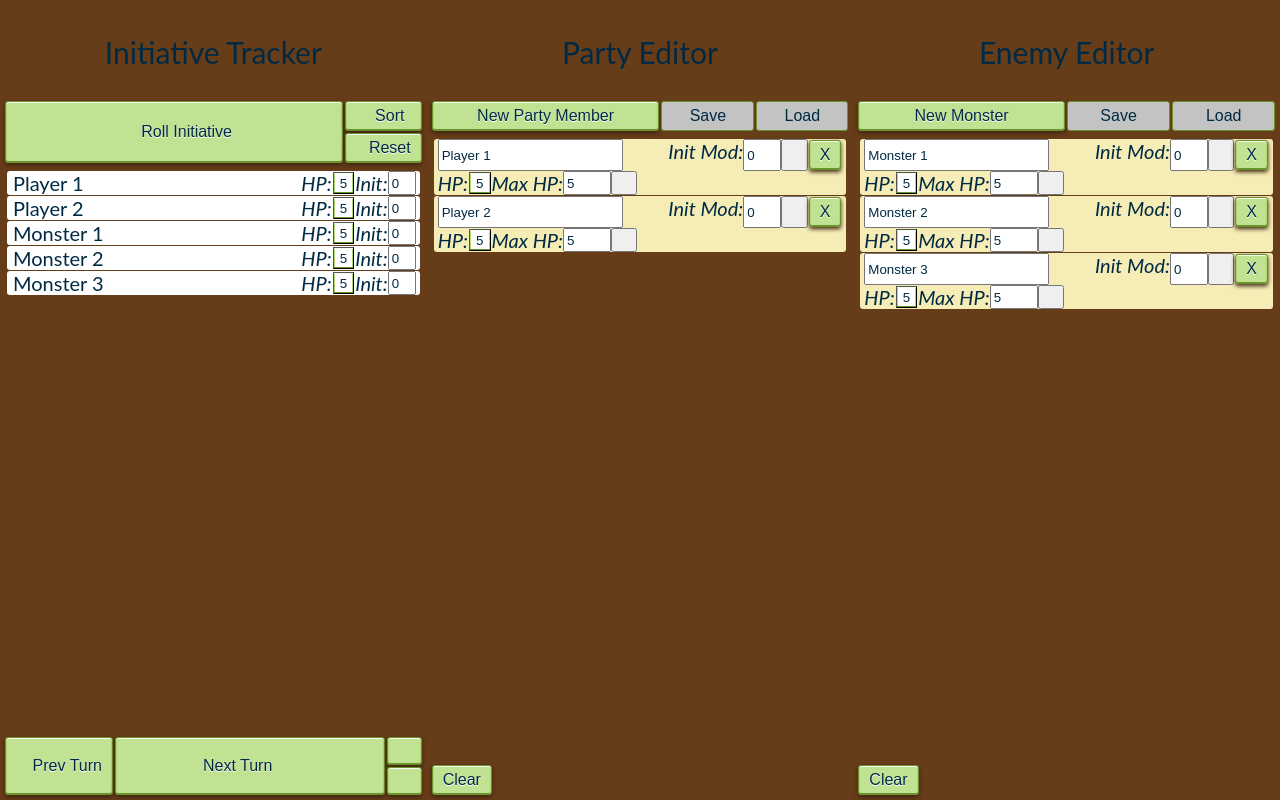
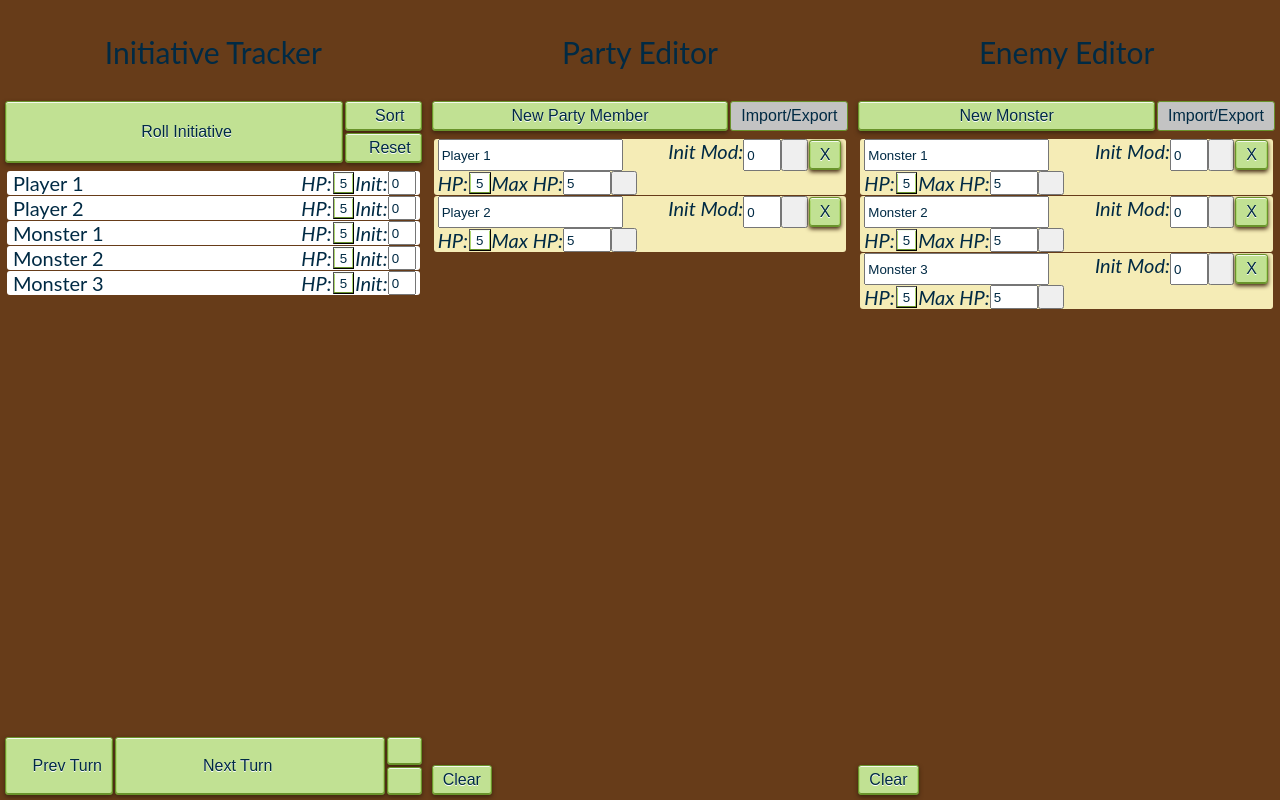
Before and after one commit to dumptruckman/pfcombat, a React (Create React App) app: page / in a window 1280 px wide. Built offline with nearby package versions, Linux system fonts and the light colour scheme; a web font is replaced by a local one.

Commit message:
Added ImportExportModal as a placeholder for being able to save/load combatants.

```diff
--- a/src/App.js
+++ b/src/App.js
@@ -43,6 +43,7 @@ class App extends Component {
     this.combatantsController.getCombatantByName
         = this.combatantsController.getCombatantByName.bind(this);
     this.hideModal = this.hideModal.bind(this);
+    this.showModal = this.showModal.bind(this);
   }
 
 
@@ -70,6 +71,13 @@ class App extends Component {
     });
   }
 
+  showModal(id, target) {
+    this.setState({
+      modalTarget: target,
+      currentModal: id,
+    });
+  }
+
   render() {
     return (
       <div>
@@ -78,8 +86,14 @@ class App extends Component {
             activeCombatants={[...this.state.combatants.values()].filter(c => c.inCombat)}
             combatantsController={this.combatantsController}
           />
-          <PartyEditor combatantsController={this.combatantsController} />
-          <EnemyEditor combatantsController={this.combatantsController} />
+          <PartyEditor
+            combatantsController={this.combatantsController}
+            showModal={this.showModal}
+          />
+          <EnemyEditor
+            combatantsController={this.combatantsController}
+            showModal={this.showModal}
+          />
         </div>
         <div>
           <ModalConductor
--- a/src/ModalConductor.js
+++ b/src/ModalConductor.js
@@ -1,12 +1,14 @@
 import React from "react";
 import PropTypes from "prop-types";
 import HPModal from "./components/HPModal";
+import ImportExportModal from "./components/ImportExportModal";
 
 const ModalConductor = (props) => {
   switch (props.currentModal) {
     case "CURRENT_HP":
       return <HPModal {...props} />;
-
+    case "IMPORT_EXPORT":
+      return <ImportExportModal {...props} />
     default:
       return null;
   }
--- a/src/components/EnemyEditor.js
+++ b/src/components/EnemyEditor.js
@@ -6,7 +6,7 @@ import { ENEMY } from "../CombatantType";
 import Button from "./Button";
 import CombatantsController from "../controllers/CombatantsController";
 
-const EnemyEditor = ({ combatantsController }) => (
+const EnemyEditor = ({ combatantsController, showModal }) => (
   <div id="enemy-editor" className="combat-pane">
     <p className="combat-pane__title">Enemy Editor</p>
     <div className="button-panel">
@@ -15,8 +15,10 @@ const EnemyEditor = ({ combatantsController }) => (
         style={{ flexGrow: 2 }}
         onClick={() => combatantsController.addCombatant(false)}
       >New Monster</Button>
-      <Button className="button-disabled" style={{ flexGrow: 1 }}>Save</Button>
-      <Button className="button-disabled" style={{ flexGrow: 1 }}>Load</Button>
+      <Button
+        className="button-disabled"
+        onClick={() => showModal("IMPORT_EXPORT", false)}
+      >Import/Export</Button>
     </div>
     <CombatantListContainer
       combatantsController={combatantsController}
@@ -33,6 +35,7 @@ const EnemyEditor = ({ combatantsController }) => (
 
 EnemyEditor.propTypes = {
   combatantsController: PropTypes.instanceOf(CombatantsController).isRequired,
+  showModal: PropTypes.func.isRequired,
 };
 
 export default EnemyEditor;
--- a/src/components/HPModal.js
+++ b/src/components/HPModal.js
@@ -91,7 +91,7 @@ class HPModal extends Component {
       <ModalWrapper
         {...this.props}
         title={combatant.name}
-        width={300}
+        width={200}
         showOk={false}
       >
         <div style={{ display: "flex", flexDirection: "column" }}>
--- /dev/null
+++ b/src/components/ImportExportModal.js
@@ -0,0 +1,30 @@
+import React, { Component } from "react";
+import PropTypes from "prop-types";
+import ModalWrapper from "./ModalWrapper";
+import Button from "./Button";
+import CombatantsController from "../controllers/CombatantsController";
+
+class ImportExportModal extends Component {
+
+  render() {
+    const title = this.props.modalTarget ? "Party" : "Enemies";
+    return (
+      <ModalWrapper
+        {...this.props}
+        title={title}
+        width={500}
+        showOk={false}
+      >
+        <div style={{ display: "flex", flexGrow: 1 }}>
+          <textarea style={{ flexGrow: 1, height: 100 }} placeholder="Copy or Paste here" />
+        </div>
+      </ModalWrapper>
+    );
+  }
+}
+
+ImportExportModal.propTypes = {
+  modalTarget: PropTypes.bool.isRequired,
+};
+
+export default ImportExportModal;
--- a/src/components/ModalWrapper.js
+++ b/src/components/ModalWrapper.js
@@ -22,6 +22,9 @@ const ModalWrapper = (props) => {
           </Button>
         ) : null;
 
+  let style = { display: "flex", flexDirection: "column" };
+  style.width = props.width;
+  style = { ...style, ...props.style };
   return (
     // eslint-disable-next-line jsx-a11y/no-static-element-interactions
     <div
@@ -29,14 +32,14 @@ const ModalWrapper = (props) => {
       className="overlay overlay--dark"
       role="presentation"
     >
-      <div className="modal-dialog">
+      <div className="modal-dialog" style={style}>
         <header>
           <h1>{props.title}</h1>
 
           <Button onClick={props.hideModal} style={{ fontSize: 12 }}>Close</Button>
         </header>
 
-        <div className="modal-dialog-contents">
+        <div className="modal-dialog-contents" style={{ display: "flex" }}>
           {props.children}
         </div>
 
@@ -72,6 +75,7 @@ ModalWrapper.defaultProps = {
   okDisabled: false,
   width: 400,
   onOk: () => {},
+  style: {},
 };
 
 export default ModalWrapper;
--- a/src/components/PartyEditor.js
+++ b/src/components/PartyEditor.js
@@ -6,7 +6,7 @@ import { PARTY } from "../CombatantType";
 import Button from "./Button";
 import CombatantsController from "../controllers/CombatantsController";
 
-const PartyEditor = ({ combatantsController }) => (
+const PartyEditor = ({ combatantsController, showModal }) => (
   <div id="party-editor" className="combat-pane">
     <p className="combat-pane__title">Party Editor</p>
     <div className="button-panel">
@@ -15,8 +15,10 @@ const PartyEditor = ({ combatantsController }) => (
         style={{ flexGrow: 2 }}
         onClick={() => combatantsController.addCombatant(true)}
       >New Party Member</Button>
-      <Button className="button-disabled" style={{ flexGrow: 1 }}>Save</Button>
-      <Button className="button-disabled" style={{ flexGrow: 1 }}>Load</Button>
+      <Button
+        className="button-disabled"
+        onClick={() => showModal("IMPORT_EXPORT", true)}
+      >Import/Export</Button>
     </div>
     <CombatantListContainer
       combatantsController={combatantsController}
@@ -33,6 +35,7 @@ const PartyEditor = ({ combatantsController }) => (
 
 PartyEditor.propTypes = {
   combatantsController: PropTypes.instanceOf(CombatantsController).isRequired,
+  showModal: PropTypes.func.isRequired,
 };
 
 export default PartyEditor;
```
